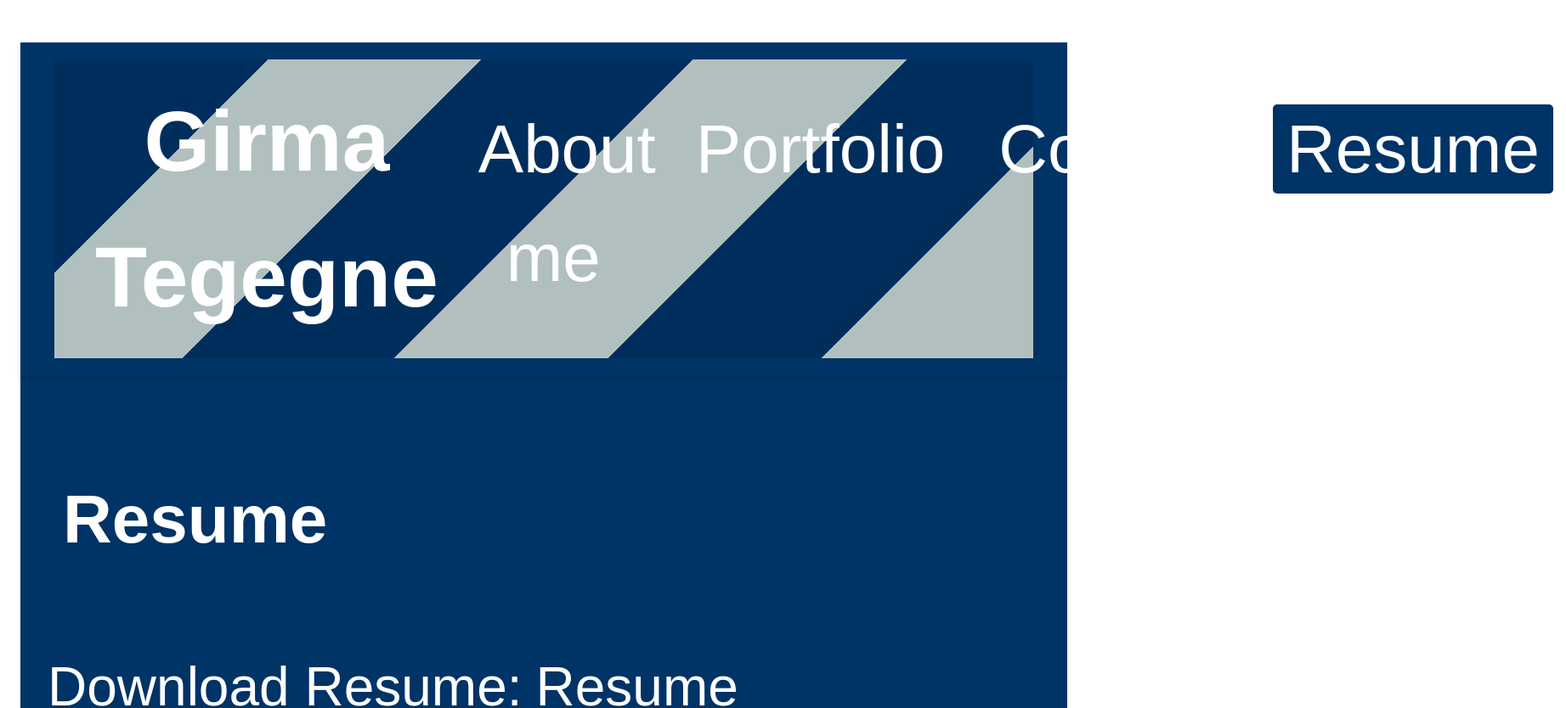
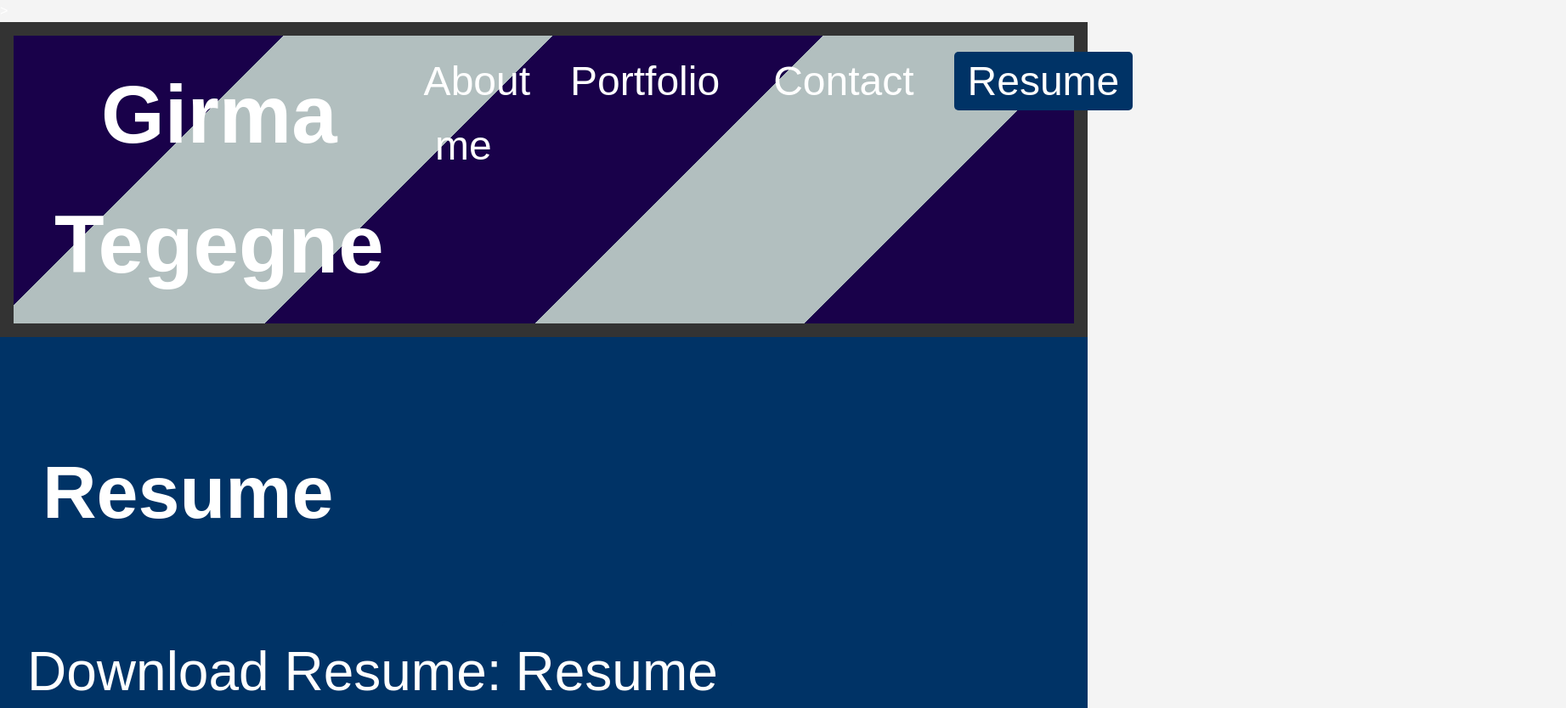
Before and after one commit to girma1978/profile, a React (Vite) app: page /resume in a window 1280 px wide. Shown: the top 834 px of the page at 85% size, 1843 px wide, since content can reach past the window. Built offline with nearby package versions, Linux system fonts and the light colour scheme.

Commit message:
css modified

```diff
--- a/src/App.css
+++ b/src/App.css
@@ -1,112 +1,35 @@
 html, body {
-  margin: 10px;
-  padding: 2px;
+  margin: 0;
+  padding: 0;
   font-size: 16px; /* 1rem = 16px */
   box-sizing: border-box;
-  background-color: white;
 }
-/* ================== Header ============================================== */
-/* Base styles for the header */
-.headerclass {
-  position: sticky;
-  width: auto;
-  top: 0;
-  margin-left: 0;
-  padding: 0;
+
+/* ==============================NavBar=================================== */
+.navigationbar {
+  display: flex;
+  padding-top: 10px;
+  padding-bottom: 0%;
+  justify-content: space-between;
+  align-items: left;
+  padding: 16px 32px; /* 1rem = 16px */
   font-family: sans-serif;
   font-size: 64px; /* 4em = 64px */
   list-style: none;
-  box-shadow: 0 4px 6px rgba(0, 0, 0, 0.1);
-  background-color: #003366;
-}
-
-/* Mobile-first styles for the header */
-.headerclass {
-  padding: 16px 32px;
-  font-size: 20px;
-  text-align: center;
-  background-color: #003366;
-}
-
-/* ============================== Media Queries ========================== */
-
-/* For medium screen sizes (tablets and up) */
-@media screen and (max-width: 768px) {
-  .headerclass {
-    padding: 12px 24px;
-    font-size: 14px; /* Reduce font size for tablets */
-  }
-
-  .navigationbar {
-    flex-direction: column; /* Stack the navigation items vertically on tablets */
-    align-items: center;
-  }
-
-  .navigationbar ul {
-    display: block;
-    width: 100%; /* Make the navigation links fill available space */
-    text-align: center; /* Center the links on smaller screens */
-  }
-
-  .navigationbar li {
-    margin: 10px 0; /* Adjust margin for vertical stack */
-  }
-
-  .nav-links {
-    font-size: 18px; /* Adjust font size for smaller devices */
-  }
-}
-
-/* For large screen sizes (desktops and larger) */
-@media screen and (min-width: 1024px) {
-  .headerclass {
-    padding: 20px 40px;
-    font-size: 18px; /* Larger font for desktops */
-  }
-
-  .navigationbar {
-    justify-content: space-between; /* Keep navigation items aligned in a row for larger screens */
-  }
-
-  .navigationbar ul {
-    display: flex;
-    justify-content: flex-end; /* Align navigation to the right */
-  }
-
-  .navigationbar li {
-    margin-left: 16px;
-  }
-
-  .nav-links {
-    font-size: 24px; /* Slightly larger text for larger screens */
-  }
-}
-
-/* ============================== NavBar ==================================== */
-.navigationbar {
-  display: flex;
-  flex-direction: row;
-  background-color: #003366;
-  padding-top: 10px;
-  padding-bottom: 0;
-  justify-content: space-between;
-  align-items: center;
-  padding: 16px 32px; /* 1rem = 16px */
-  font-family: sans-serif;
-  list-style: none;
   background: linear-gradient(-45deg,
-  #b2bfbf 0% 16.6%,         /* First strip */
-  rgba(0, 0, 0, 0.1) 16.6% 33.3%,  /* Second strip */
-  #b2bfbf 33.3% 50%,        /* Third strip */
-  rgba(0, 0, 0, 0.1) 50% 66.6%,  /* Fourth strip */
-  #b2bfbf 66.6% 83.3%,      /* Fifth strip */
-  rgba(0, 0, 0, 0.1) 83.3% 100%); /* Sixth strip */
-
+  #19014A 20%,
+  #b2bfbf 20%,
+  #b2bfbf 40%,
+  #19014A 40%,
+  #19014A 60%,
+  #b2bfbf 60%,
+  #b2bfbf 80%,
+  #19014A 80%
+);
 }
 
 .navigationbar h2 {
   margin: 0;
-  font-size:100px;
 }
 
 .navigationbar ul {
@@ -125,7 +48,7 @@ html, body {
   color: white;
   padding: 8px 16px; /* 0.5rem 1rem = 8px 16px */
   border-radius: 5px;
-  font-size: 80px;
+  font-size: 48px; /* 3em = 48px */
   transition: background-color 0.3s ease, color 0.3s ease;
 }
 
@@ -142,10 +65,10 @@ html, body {
 /* =============================About Me======================================== */
 .aboutme {
   height: auto;
-  padding: 32px;
+  padding: 32px; /* 2rem = 32px */
   background-color: #003366;
   font-family: sans-serif;
-  font-size: 64px;
+  font-size: 64px; /* 4rem = 64px */
 }
 
 .aboutme-biography p {
@@ -153,13 +76,13 @@ html, body {
   padding-left: 100px;
   padding-right: 80px;
   padding-bottom: 20px;
-  margin-bottom: 32px;
+  margin-bottom: 32px; /* 2rem = 32px */
   text-align: justify;
 }
 
 .aboutme h2 {
   font-family: 'Playfair Display', serif;
-  font-size: 80px;
+  font-size: 80px; /* 5rem = 80px */
   margin-bottom: 16px;
   color: white;
 }
@@ -170,7 +93,7 @@ html, body {
   border-radius: 50%;
   overflow: hidden;
   box-shadow: 0 4px 8px rgba(0, 0, 0, 0.1);
-  margin-bottom: 16px;
+  margin-bottom: 16px; /* 1rem = 16px */
   margin-left: 40px;
 }
 
@@ -178,103 +101,25 @@ html, body {
   width: 100%;
   height: 100%;
   object-fit: cover;
-  padding: 0;
-}
-
-@media (max-width: 768px) {
-  .aboutme {
-    padding: 16px;
-    font-size: 48px;
-  }
-
-  .aboutme h2 {
-    font-size: 48px;
-    margin-bottom: 8px;
-  }
-
-  .aboutme-biography p {
-    padding-left: 40px;
-    padding-right: 40px;
-    font-size: 16px;
-  }
-
-  .aboutme-image-container {
-    width: 100px;
-    height: 100px;
-    margin-left: 20px;
-  }
-}
-
-@media (max-width: 480px) {
-  .aboutme {
-    padding: 8px;
-    font-size: 32px;
-  }
-
-  .aboutme h2 {
-    font-size: 32px;
-    margin-bottom: 4px;
-  }
-
-  .aboutme-biography p {
-    padding-left: 20px;
-    padding-right: 20px;
-    font-size: 14px;
-  }
-
-  .aboutme-image-container {
-    width: 80px;
-    height: 80px;
-    margin-left: 0;
-    margin-bottom: 16px;
-  }
-
-  .aboutme-biography {
-    padding-top: 20px;
-  }
-}
-
-@media (max-width: 320px) {
-  .aboutme {
-    padding: 8px;
-    font-size: 24px;
-  }
-
-  .aboutme h2 {
-    font-size: 24px;
-    margin-bottom: 4px;
-  }
-
-  .aboutme-biography p {
-    padding-left: 10px;
-    padding-right: 10px;
-    font-size: 12px;
-  }
-
-  .aboutme-image-container {
-    width: 60px;
-    height: 60px;
-    margin-left: auto;
-    margin-right: auto;
-  }
+  padding: 0%;
 }
 
 /* ========================portfolio========================== */
 section {
+  background-color: #003366;
   height: auto;
-  padding: 32px; /* 2rem = 32px */
-  background-color: #003366;
-  font-family: sans-serif;
-  font-size: 16px; /* Adjusted for better readability */
 }
 
 .portfolio {
   display: grid;
-  grid-template-columns: 1fr 1fr 1fr; /* 3 columns for larger screens */
-  grid-template-rows: auto;
-  padding: 2px;
+  grid-template-columns: 30% 30%;
+  grid-template-rows: 40% 40%;
+  padding: 2px 2px 2px 2px;
+  background-color: #003366;
+  margin-left: 20px;
+  padding: 32px; /* 2rem = 32px */
   font-family: sans-serif;
-  font-size: 16px;
+  font-size: 64px; /* 4rem = 64px */
   gap: 30px;
 }
 
@@ -287,28 +132,10 @@ section h2 {
   background-color: #003366;
 }
 
-/* For screens larger than 768px */
-@media (max-width: 768px) {
-  .portfolio {
-    grid-template-columns: 1fr 1fr; /* 2 columns for medium screens */
-    gap: 20px;
-  }
-}
-
-/* For screens smaller than 480px (mobile screens) */
-@media (max-width: 480px) {
-  section {
-    padding: 16px; /* Adjust padding for smaller screens */
-  }
-
-  .portfolio {
-    grid-template-columns: 1fr; /* 1 column for small screens */
-    gap: 10px;
-  }
-
-  section h2 {
-    font-size: 28px; /* Reduce font size for smaller screens */
-  }
+.projects {
+  display: grid;
+  grid-template-columns: repeat(auto-fit, minmax(300px, 1fr));
+  gap: 32px; /* 2rem = 32px */
 }
 
 /* =====================project=============================== */
@@ -335,7 +162,7 @@ section h2 {
 
 .project img {
   width: 100%;
-  height: auto; /* Adjusted for responsive image behavior */
+  height: 80%;
   border-radius: 8px;
   object-fit: cover;
 }
@@ -359,16 +186,16 @@ section h2 {
 
 .overlay h3 {
   font-size: 28px; /* 1.8rem = 28px */
-  margin-bottom: 16px;
+  margin-bottom: 16px; /* 10px */
 }
 
 .project .links {
-  margin-top: 16px;
+  margin-top: 16px; /* 10px */
 }
 
 .project .links a {
   display: inline-block;
-  margin: 8px 0;
+  margin: 8px 0; /* 5px 0 */
   color: #007bff;
   text-decoration: none;
   font-size: 19px; /* 1.2rem = 19px */
@@ -380,41 +207,14 @@ section h2 {
   text-decoration: underline;
 }
 
-/* Media Queries */
-
-/* For medium screens (tablets) */
-@media (max-width: 768px) {
-  .overlay h3 {
-    font-size: 24px; /* Smaller font size for medium screens */
-  }
-
-  .project .links a {
-    font-size: 16px; /* Adjust font size for links */
-  }
-}
-
-/* For small screens (mobile devices) */
-@media (max-width: 480px) {
-  .project {
-    padding: 12px; /* Reduce padding on mobile */
-  }
-
-  .overlay h3 {
-    font-size: 20px; /* Further reduce font size for smaller screens */
-  }
-
-  .project .links a {
-    font-size: 14px; /* Adjust font size for links */
-  }
-}
-
 /* =============================Resume style========================================= */
 .resume {
   height: auto;
   padding: 32px; /* 2rem = 32px */
   background-color: #003366;
   font-family: sans-serif;
-  font-size: 76px;
+  font-size: 64px; /* 4rem = 64px */
+  align-items: stretch;
 }
 
 .resume h1 {
@@ -459,17 +259,6 @@ section h2 {
   font-size: 64px; /* 4rem = 64px */
   margin-bottom: 8px; /* 0.5rem = 8px */
   color: white;
-}
-.resume lu{
-  list-style-type:disc;
-  font-size: 4px;
-  margin-left: 32px; /* 2rem = 32px */
-  color: white;
-}
-
-ul li {
-  font-size: 24px; /* 1.5rem = 24px */
-  margin-bottom: 12px; /* 0.8rem = 12px */
 }
 
 /* ===============================Contact=========================================== */
@@ -575,54 +364,85 @@ ul li {
 }
 
 .footer a:hover {
-  color: rgba(208, 153, 153, 0.546);
+  color: rgb(227, 190, 190);
   transform: scale(1.2);
 }
 
 /* ===============================Lists=========================================== */
+ul {
+  list-style-type: disc;
+  margin-left: 32px; /* 2rem = 32px */
+  color: white;
+}
 
+ul li {
+  font-size: 24px; /* 1.5rem = 24px */
+  margin-bottom: 12px; /* 0.8rem = 12px */
+}
 
-/* For larger screens like desktops */
-@media screen and (min-width: 1024px) {
-  /* Adjust font sizes and layout for large screens */
-  .resume {
-    font-size: 64px; /* Adjusted for larger screens */
+/* ==============================Media Queries==================================== */
+
+/* For small screen sizes (Mobile-first) */
+@media screen and (max-width: 480px) {
+  .navigationbar {
+    font-size: 32px; /* 2rem = 32px */
+    padding: 8px 16px; /* Adjust padding */
   }
 
-  .resume h1 {
-    font-size: 96px; /* Adjusted for larger screens */
+  .portfolio {
+    grid-template-columns: 1fr; /* Single column layout */
+    padding: 16px; /* Adjust padding */
   }
 
-  .resume h2 {
-    font-size: 80px;
+  .resume {
+    font-size: 32px; /* 2rem = 32px */
   }
 
-  .resume h3 {
-    font-size: 60px;
+  .contact form {
+    max-width: 100%;
+    margin-left: 0;
+  }
+}
+
+/* For medium screen sizes (Tablets) */
+@media screen and (min-width: 481px) and (max-width: 768px) {
+  .navigationbar {
+    font-size: 48px; /* 3rem = 48px */
   }
 
-  .resume h4 {
-    font-size: 48px;
+  .portfolio {
+    grid-template-columns: 1fr 1fr; /* Two-column layout */
+    padding: 16px; /* Adjust padding */
   }
 
-  .contact {
-    font-size: 64px;
+  .resume {
+    font-size: 48px; /* 3rem = 48px */
   }
 
-  .contact h1 {
-    font-size: 96px;
+  .contact form {
+    max-width: 80%;
+    margin-left: 0;
+  }
+}
+
+/* For large screen sizes (Desktop) */
+@media screen and (min-width: 769px) {
+  .navigationbar {
+    font-size: 64px; /* 4rem = 64px */
+    padding: 16px 32px; /* Adjust padding */
   }
 
-  .contact h2 {
-    font-size: 80px;
+  .portfolio {
+    grid-template-columns: 30% 30%; /* Two-column layout */
+    padding: 32px; /* Adjust padding */
   }
 
-  .contact input,
-  .contact textarea {
-    font-size: 24px;
+  .resume {
+    font-size: 64px; /* 4rem = 64px */
   }
 
-  .contact button {
-    font-size: 24px;
+  .contact form {
+    max-width: 50%;
+    margin-left: 15px;
   }
 }
```
